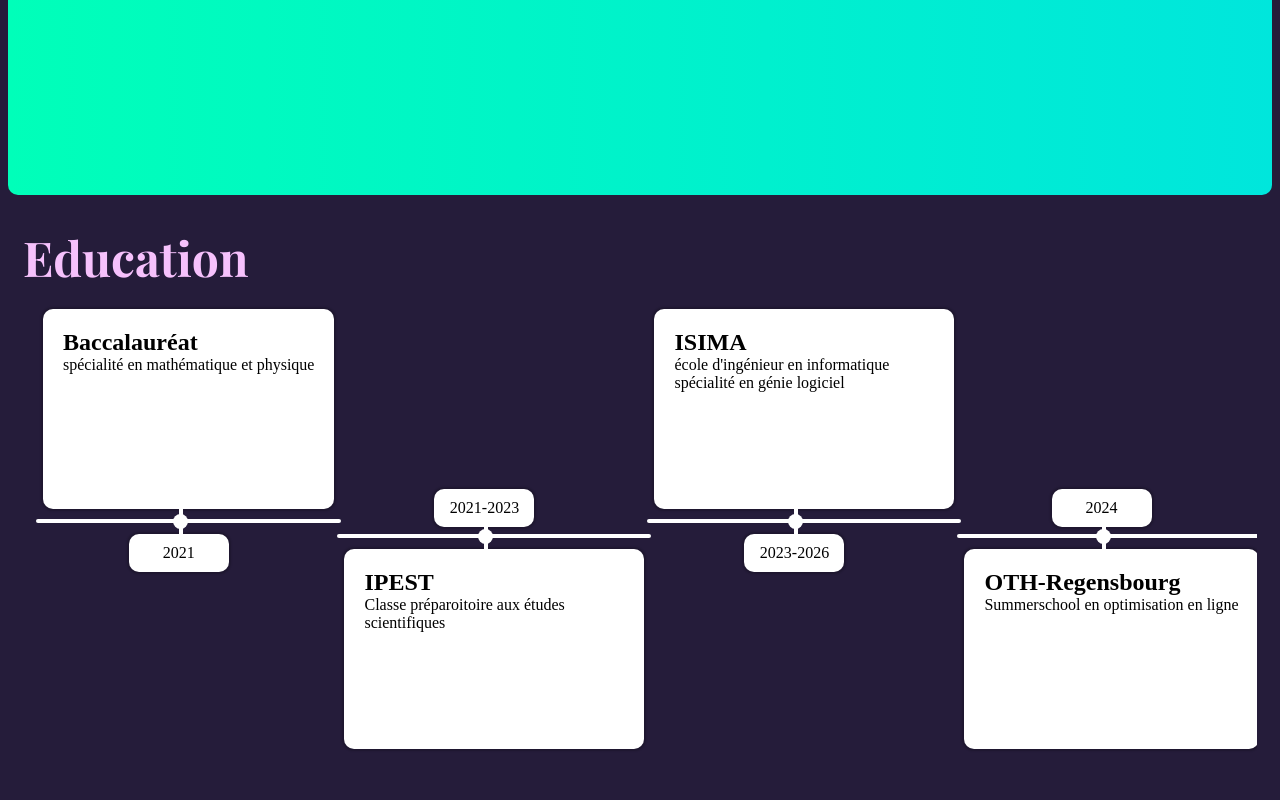
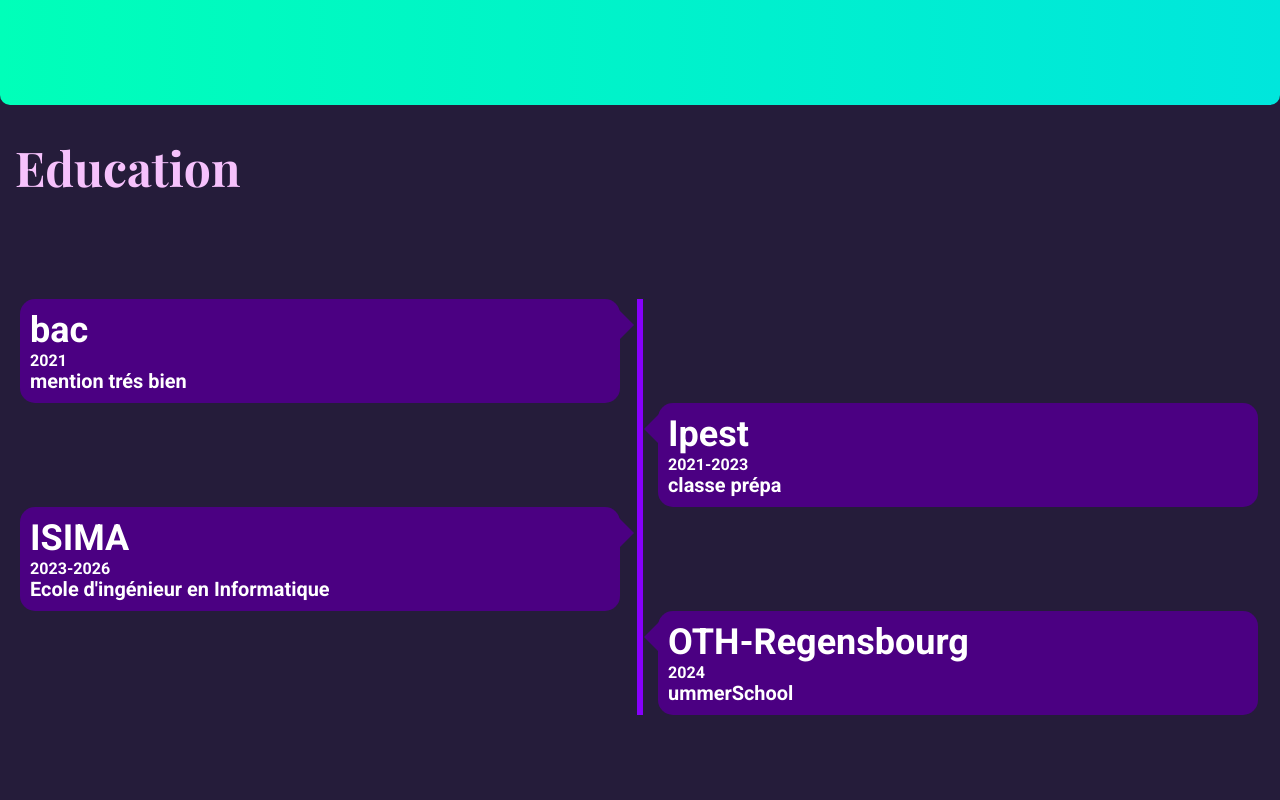
Before and after one commit to Ahmed103c/portfolio, an Angular app in the folder Front/my-prtfolio-app/: page / in a window 1280 px wide. Shown: the part 2120-2920 px from the top of the page. Built offline with nearby package versions, Linux system fonts and the light colour scheme.

Commit message:
fix basic education component

```diff
--- a/Front/my-prtfolio-app/src/app/app.component.css
+++ b/Front/my-prtfolio-app/src/app/app.component.css
@@ -1,4 +1,3 @@
-
 /* app-navbar {
   position: fixed;
   top: 1.2px;
--- a/Front/my-prtfolio-app/src/app/sections/education/education.component.css
+++ b/Front/my-prtfolio-app/src/app/sections/education/education.component.css
@@ -9,93 +9,95 @@
   font-size: 3em;
   color: #f6c1fc;
 }
-* {
-  box-sizing: border-box;
+.education-timeline {
+  position: relative;
+  max-width: 1200px;
+  margin: 100px auto;
 }
-h3 {
+.education-timeline::after {
+  content: "";
+  position: absolute;
+  left: 50%;
+  width: 6px;
+  height: 100%;
+  background-color: rgb(134, 0, 251);
+  margin-left: -3px;
+  z-index: 1;
+  top: 0;
+  animation: moveline s linear forwards;
+}
+.arrow1 {
+  /* display : inline-block; */
+  width: 0;
+  height: 0;
+  border-top: 15px solid transparent;
+  border-bottom: 15px solid transparent;
+  border-left: 15px solid #4b0082;
+  position: absolute;
+  right: -14px;
+  z-index: 1;
+  top: 11px;
+}
+.arrow2 {
+  /* display : inline-block; */
+  width: 0;
+  height: 0;
+  border-top: 15px solid transparent;
+  border-bottom: 15px solid transparent;
+  border-right: 15px solid #4b0082;
+  position: absolute;
+  left: -14px;
+  z-index: 1;
+  top: 11px;
+}
+.education-section {
+  font-size: 1.5em;
+  font-family: "Roboto", serif;
   color: white;
+  padding: 10px;
+  border-radius: 15px;
+  background-color: #4b0082;
+  position: relative;
+  width: 50%;
+  animation: movedown 1s linear forwards;
+  opacity: 0;
 }
-.timeline {
-  width: 100%;
-  height: 480px;
-  padding: 20px;
-  position: relative;
-  box-sizing: border-box;
-  overflow: auto;
-  display: flex;
+@keyframes movedown {
+  0% {
+    opacity: 0;
+    transform: translateY(-30px);
+  }
+  100% {
+    opacity: 1;
+    transform: translateY(0px);
+  }
 }
-.timieline-title {
-  font-size: 1.5em;
-  font-weight: bold;
+.education-section:nth-child(1) {
+  animation-delay: 0s;
 }
-.timeline-content {
-  max-width: 300px;
-  height: 200px;
-  padding: 20px;
-  flex-shrink: 0;
-  flex-grow: 0;
-  align-self: flex-start;
-  background: #fff;
-  position: relative;
-  border-radius: 10px;
-  margin-right: 10px;
-  box-shadow: 0px 0px 2px 2px rgba(0, 0, 0, 0.2);
+.education-section:nth-child(2) {
+  animation-delay: 1s;
 }
-.timeline-content:before {
-  position: absolute;
-  width: calc(100% + 14px);
-  height: 4px;
-  top: calc(100% + 10px);
-  background: #fff;
-  content: "";
-  left: -7px;
-  border-radius: 5px;
+.education-section:nth-child(3) {
+  animation-delay: 2s;
+}
+.education-section:nth-child(4) {
+  animation-delay: 3s;
+}
+.education-section.left {
+  /* border: solid white; */
+  /* margin-right: 10px; */
+  left: -20px;
 }
 
-.timeline-content:after {
-  position: absolute;
-  width: 4px;
-  height: 25px;
-  top: 100%;
-  left: calc(50% - 10px);
-  background: #fff;
-  content: "";
+.education-section.right {
+  left: 51.5%;
 }
-.timeline-period {
-  position: absolute;
-  top: calc(100% + 25px);
-  background: #fff;
-  padding: 10px;
-  width: 100px;
-  text-align: center;
-  border-radius: 10px;
-  left: calc(50% - 60px);
-  box-shadow: 0px 0px 2px 2px rgba(0, 0, 0, 0.2);
+@keyframes moveline {
+  0% {
+    height: 0;
+  }
+  100% {
+    height: 100%;
+  }
 }
-.timeline-period:before {
-  width: 15px;
-  height: 15px;
-  background: #fff;
-  border-radius: 50%;
-  content: "";
-  position: absolute;
-  top: -20px;
-  left: calc(50% - 6px);
-  z-index: 2;
-}
-
-.timeline-content:nth-child(even) {
-  align-self: flex-end;
-}
-.timeline-content:nth-child(even):before {
-  top: -15px;
-}
-.timeline-content:nth-child(even):after {
-  top: -25px;
-}
-.timeline-content:nth-child(even) .timeline-period {
-  top: -60px;
-}
-.timeline-content:nth-child(even) .timeline-period:before {
-  top: calc(100% + 2px);
-}
--- a/Front/my-prtfolio-app/src/app/sections/education/education.component.html
+++ b/Front/my-prtfolio-app/src/app/sections/education/education.component.html
@@ -2,52 +2,57 @@
     <div class="education-title">
         Education
     </div>
-    <!-- <div class="edu1">
-        ISIMA
-    </div>
-    <div class="edu2">
-        OTH
-    </div>
-    <div class="edu3">
-        IPEST
-    </div>
-    <div class="edu4">
-        LPK
-    </div> -->
+    <div class="education-timeline">
+        <!-- /*****************************************************/ -->
+        <div class="education-section left one">
 
+            <div class="education-section-title">
+                <h2>bac</h2>
+                <h6>2021</h6>
+                <h5>mention trés bien</h5>
 
-    <div class="timeline">
-        <div class="timeline-content">
-            <div class="timeline-period">2021</div>
-            <div class="timieline-title">Baccalauréat</div>
-            spécialité en mathématique et physique
+            </div>
+            <div class="education-section-description">
+
+            </div>
+            <div class="arrow1"></div>
+        </div>
+        <!-- /*****************************************************/ -->
+        <div class="education-section right two">
+            <div class="education-section-title">
+                <h2>Ipest</h2>
+                <h6>2021-2023</h6>
+                <h5>classe prépa</h5>
+            </div>
+            <div class="education-section-description">
+
+            </div>
+            <div class="arrow2"></div>
+        </div>
+        <!-- /*****************************************************/ -->
+        <div class="education-section left three">
+            <div class="education-section-title">
+                <h2>ISIMA</h2>
+                <h6>2023-2026</h6>
+                <h5>Ecole d'ingénieur en Informatique</h5>
+            </div>
+            <div class="education-section-description">
+
+            </div>
+            <div class="arrow1"></div>
 
         </div>
+        <!-- /*****************************************************/ -->
+        <div class="education-section right four">
+            <div class="education-section-title">
+                <h2>OTH-Regensbourg</h2>
+                <h6>2024</h6>
+                <h5>ummerSchool</h5>
+            </div>
+            <div class="education-section-description">
 
-        <div class="timeline-content">
-            <div class="timeline-period">2021-2023</div>
-            <div class="timieline-title">IPEST</div>
-            Classe préparoitoire aux études scientifiques
-        </div>
-
-        <div class="timeline-content">
-            <div class="timeline-period">2023-2026</div>
-            <div class="timieline-title">ISIMA</div>
-            école d'ingénieur en informatique
-            spécialité en génie logiciel
-        </div>
-
-        <div class="timeline-content">
-            <div class="timeline-period">2024</div>
-            <div class="timieline-title">OTH-Regensbourg</div>
-            Summerschool en optimisation en ligne
-
-        </div>
-
-        <div class="timeline-content">
-            <div class="timeline-period">2025 ...</div>
-            <div class="timieline-title">Futur Horizons</div>
-            futur ne sait pas encore qu'est ce que je vais faire
+            </div>
+            <div class="arrow2"></div>
         </div>
     </div>
 </div>
--- a/Front/my-prtfolio-app/src/styles.css
+++ b/Front/my-prtfolio-app/src/styles.css
@@ -2,3 +2,8 @@
 body {
   background-color: #251c3a;
 }
+* {
+  margin: 0;
+  padding: 0;
+  box-sizing: border-box;
+}
```
